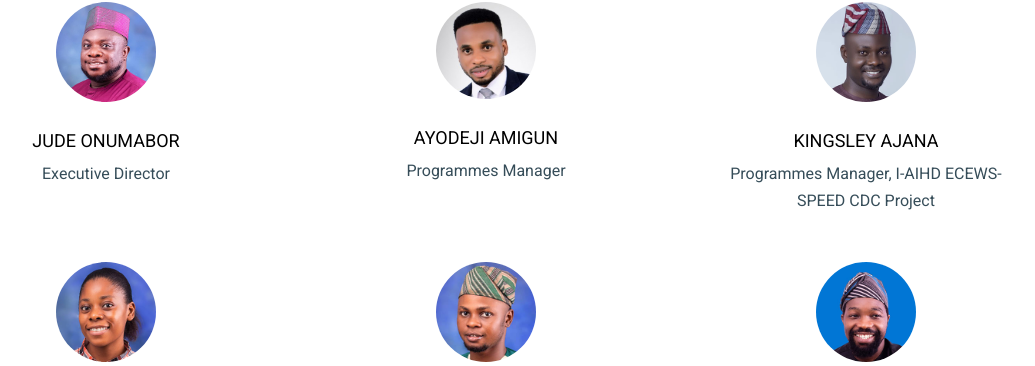
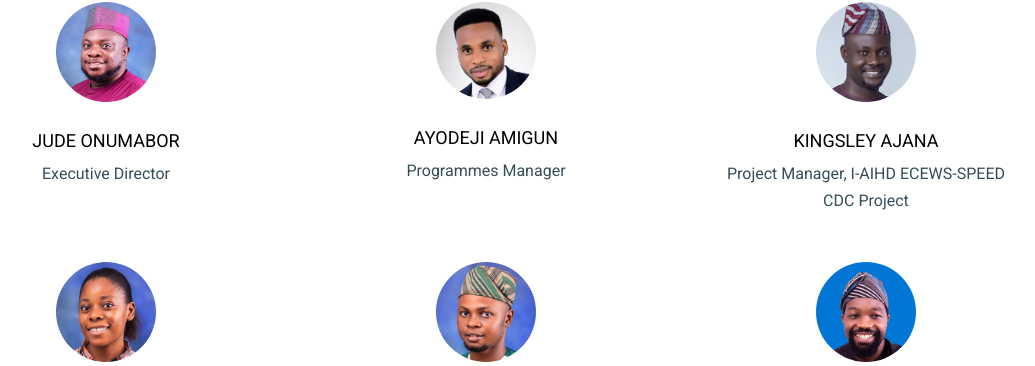
Before and after one commit to Ajirin01/i-aihd, a PHP site: page /about.php in a window 1280 px wide. Shown: the part 3390-3756 px from the top of the page, without its empty margins (154-1189 px from the left). Run offline with PHP 8.4, Linux system fonts and the light colour scheme; some web fonts are replaced.

Commit message:
management team updated

```diff
--- a/partial_templates/site/about.php
+++ b/partial_templates/site/about.php
@@ -226,7 +226,7 @@
                         </a>
                         <div class="post-entry-1-contents">
                             <h2>Kingsley Ajana</h2>
-                            <span>Programmes Manager, I-AIHD ECEWS-SPEED CDC Project</span>
+                            <span> Project Manager, I-AIHD ECEWS-SPEED CDC Project </span>
                         </div>
                     </div>
                 </div>
```
